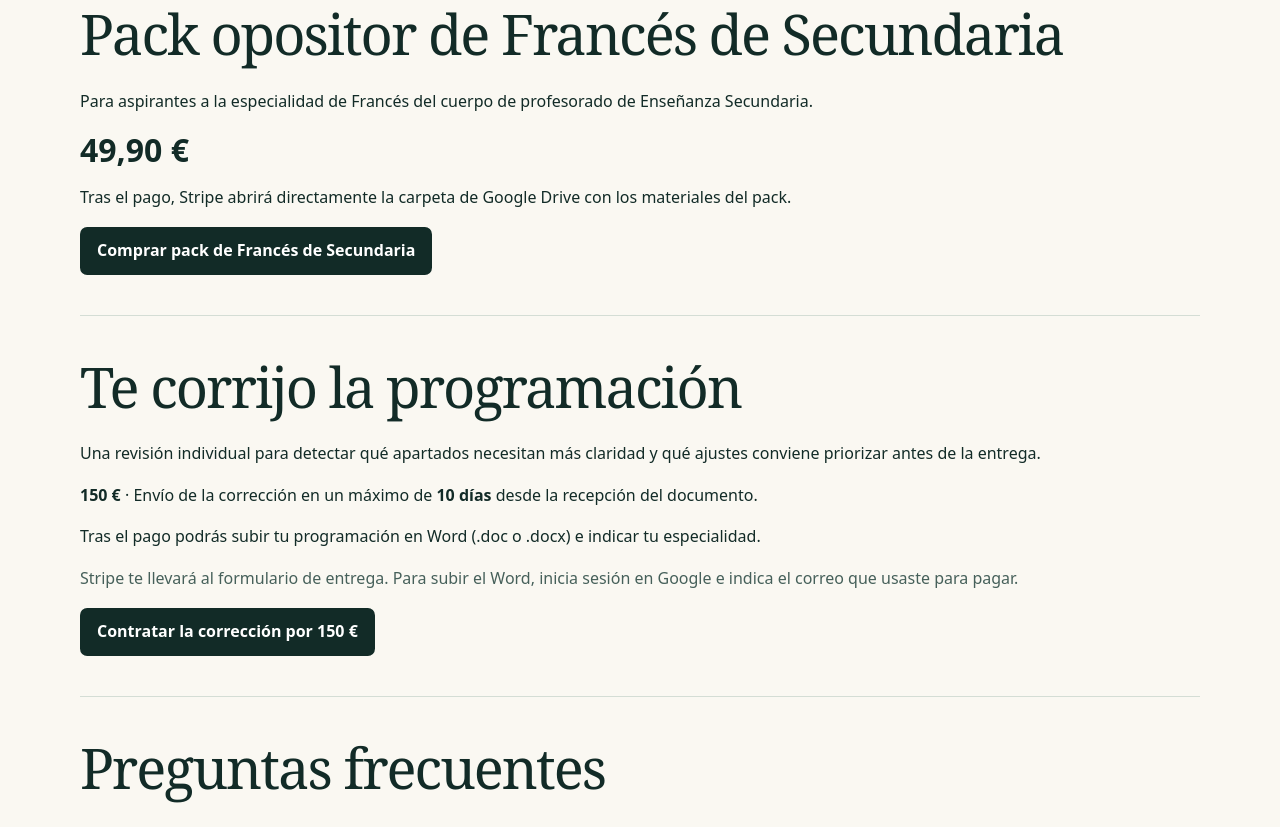
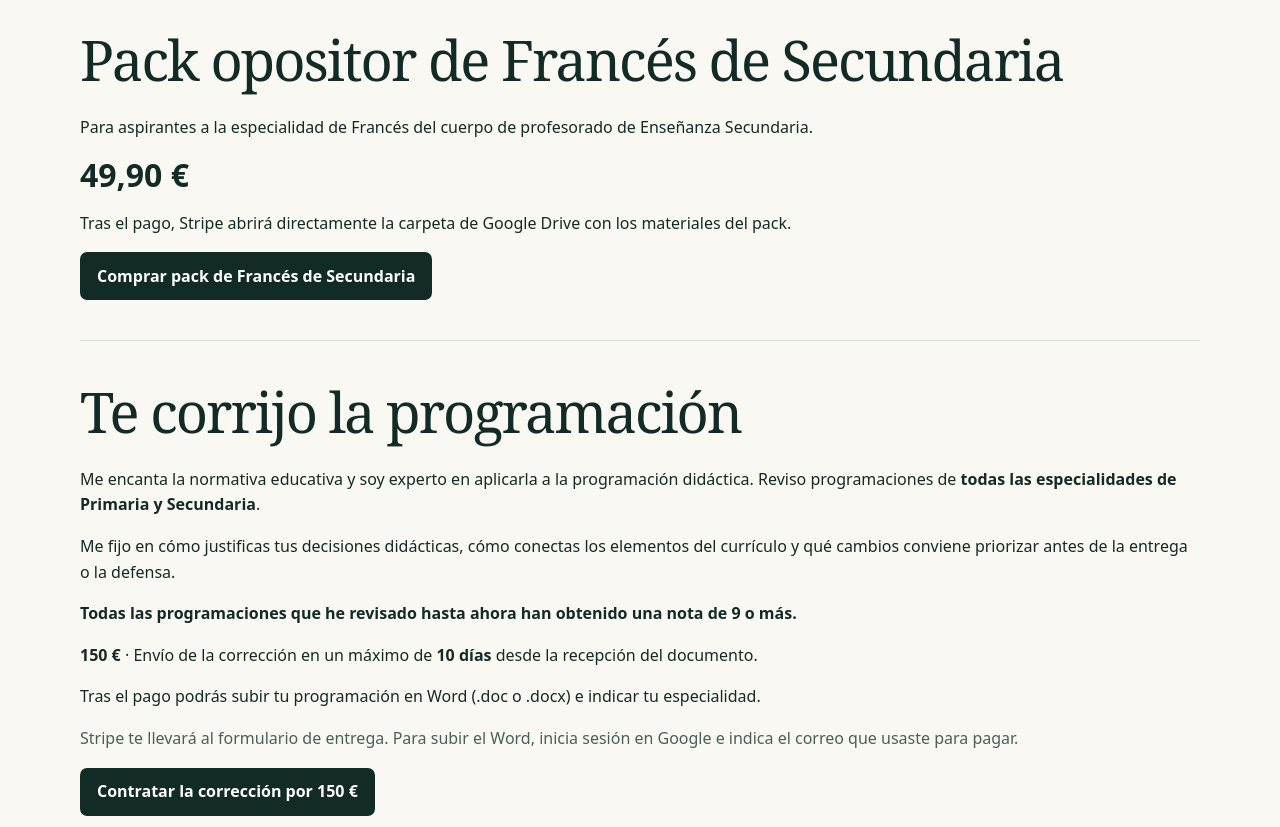
Before and after one commit to leonvenzalajavier/Javierleon.es, a plain HTML site: page index.html in a window 1280 px wide. Shown: the part 2001-2828 px from the top of the page. Drawn offline with Linux system fonts and the light colour scheme.

Commit message:
Destacar la experiencia y el alcance de la revisión

```diff
--- a/index.html
+++ b/index.html
@@ -112,7 +112,7 @@
         <article class="card">
           <p class="eyebrow muted">Revisión individual</p>
           <h3>Corrección de programación didáctica</h3>
-          <p>Si ya tienes un borrador, revisa qué conviene reforzar antes de entregar tu programación o preparar la defensa.</p>
+          <p>Revisión individual para todas las especialidades de Primaria y Secundaria, con especial atención a la normativa educativa.</p>
           <p><span class="price">150 €</span><br><span class="muted">Entrega en un máximo de 10 días</span></p>
           <a class="button outline" href="#revision">Te corrijo la programación</a>
         </article>
@@ -162,7 +162,9 @@
       </section>
       <section id="revision" aria-labelledby="revision-titulo">
         <h2 id="revision-titulo">Te corrijo la programación</h2>
-        <p>Una revisión individual para detectar qué apartados necesitan más claridad y qué ajustes conviene priorizar antes de la entrega.</p>
+        <p>Me encanta la normativa educativa y soy experto en aplicarla a la programación didáctica. Reviso programaciones de <strong>todas las especialidades de Primaria y Secundaria</strong>.</p>
+        <p>Me fijo en cómo justificas tus decisiones didácticas, cómo conectas los elementos del currículo y qué cambios conviene priorizar antes de la entrega o la defensa.</p>
+        <p><strong>Todas las programaciones que he revisado hasta ahora han obtenido una nota de 9 o más.</strong></p>
         <p><strong>150 €</strong> · Envío de la corrección en un máximo de <strong>10 días</strong> desde la recepción del documento.</p>
         <p>Tras el pago podrás subir tu programación en Word (.doc o .docx) e indicar tu especialidad.</p>
         <p class="muted">Stripe te llevará al formulario de entrega. Para subir el Word, inicia sesión en Google e indica el correo que usaste para pagar.</p>
```
